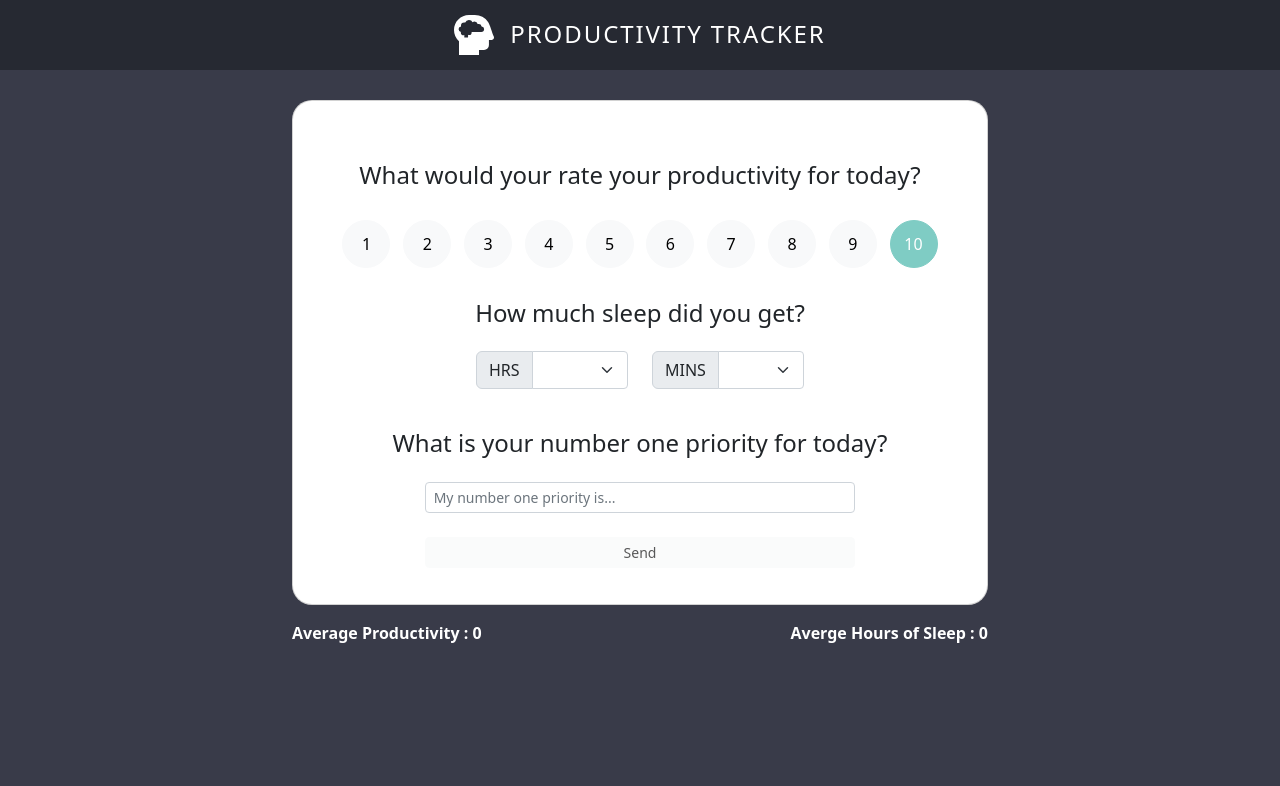
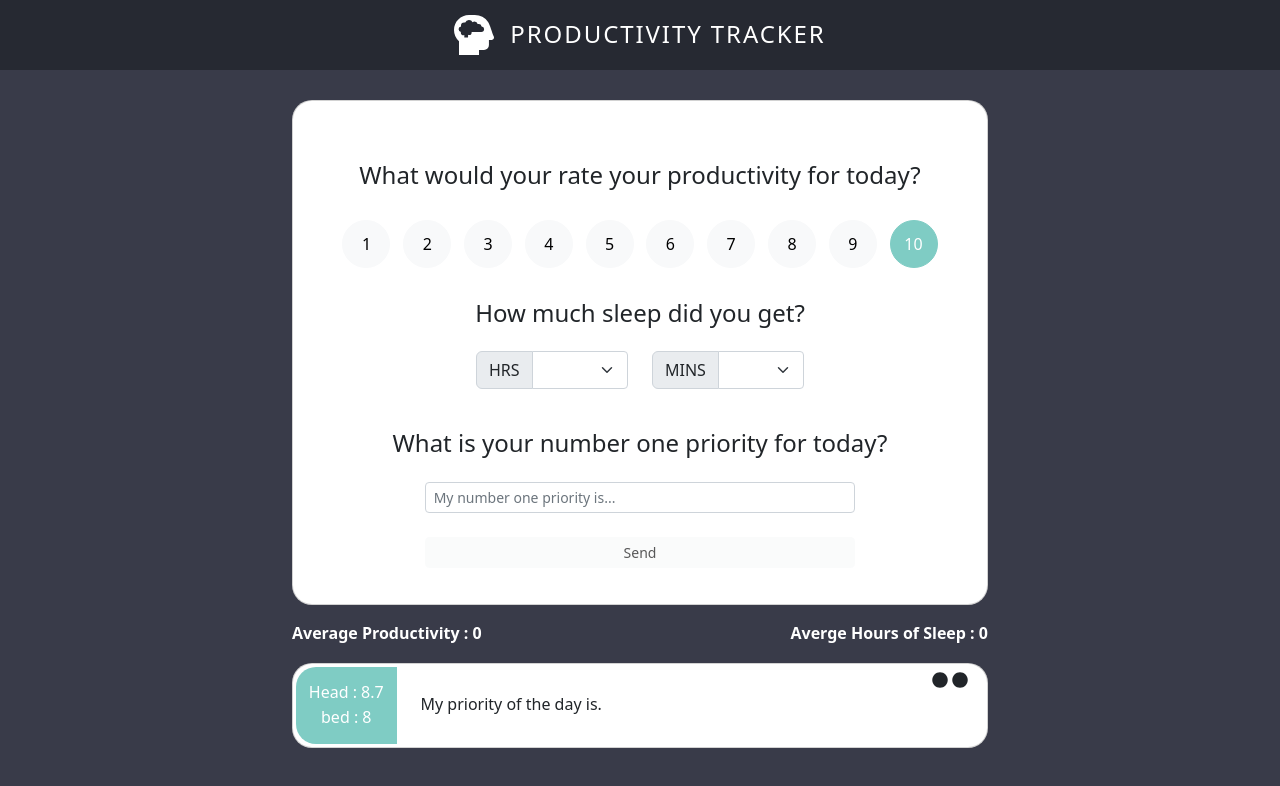
Before and after one commit to bcherrera14/productivity-app, a React (Create React App) app: page / in a window 1280 px wide. Shown: the top 786 px of the page. Built offline with nearby package versions, Linux system fonts and the light colour scheme.

Commit message:
create log card

```diff
--- a/src/App.js
+++ b/src/App.js
@@ -2,6 +2,7 @@ import { useState, useEffect } from 'react';
 import Header from './components/Header';
 import ProductivityForm from './components/ProductivityForm';
 import Stats from './components/Stats';
+import LogCard from './components/LogCard';
 
 function App() {
 	const [ logs, setLogs ] = useState([]);
@@ -23,6 +24,7 @@ function App() {
 			<div className="container d-flex flex-column align-items-center">
 				<ProductivityForm addPriority={addPriority} />
 				<Stats logs={logs} />
+				<LogCard />
 			</div>
 		</div>
 	);
--- /dev/null
+++ b/src/components/LogCard.jsx
@@ -0,0 +1,23 @@
+import React from 'react';
+import { FaCircle } from 'react-icons/fa';
+import Card from 'react-bootstrap/Card';
+
+function LogCard() {
+	return (
+		<div className="card log-card w-100">
+			<div className="d-flex align-items-center">
+				<div className="daily-stat d-flex flex-column align-items-center">
+					<p className="m-0">Head : 8.7</p>
+					<p className="m-0">bed : 8</p>
+				</div>
+				<div className="ms-4">My priority of the day is.</div>
+				<div className="card-btns ms-auto me-3 align-self-start">
+					<FaCircle />
+					<FaCircle className="ms-1" />
+				</div>
+			</div>
+		</div>
+	);
+}
+
+export default LogCard;
--- a/src/index.css
+++ b/src/index.css
@@ -66,3 +66,15 @@ label.btn {
 	color: #fff;
 	font-weight: 700;
 }
+
+.log-card {
+	padding: 3px;
+}
+
+.daily-stat {
+	background-color: #7fccc4;
+	border-top-left-radius: 20px;
+	border-bottom-left-radius: 20px;
+	padding: 0.8rem;
+	color: #fff;
+}
```
